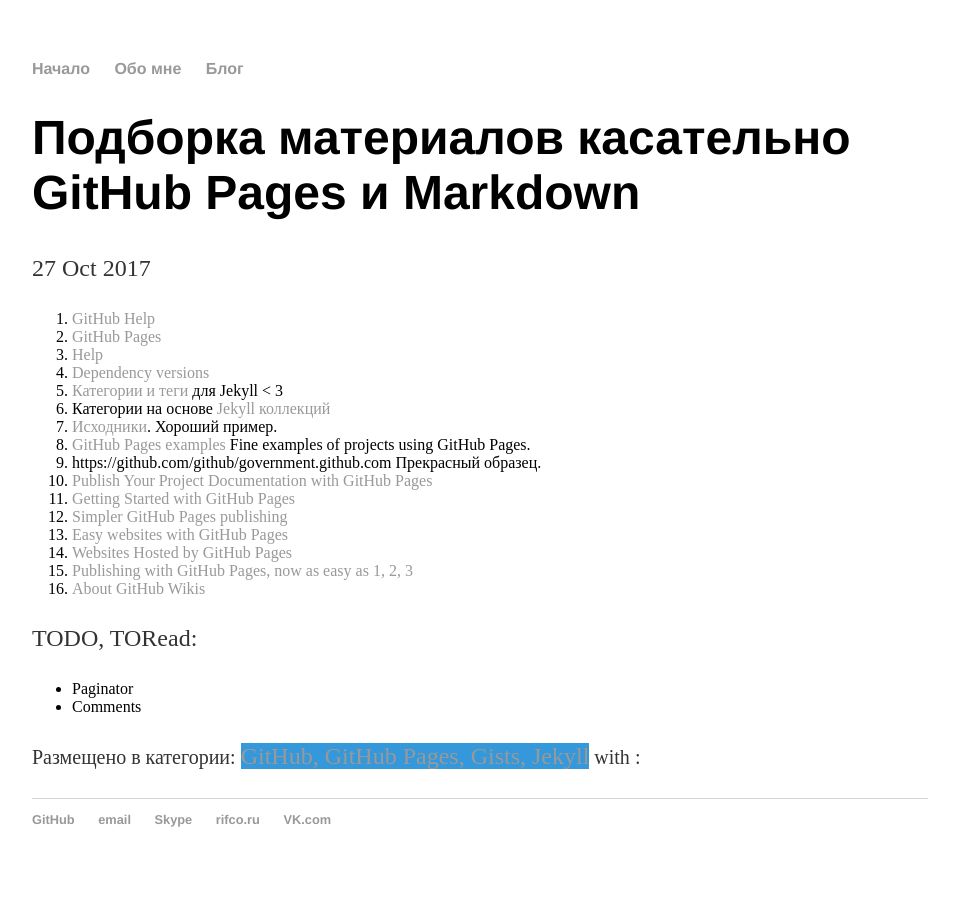
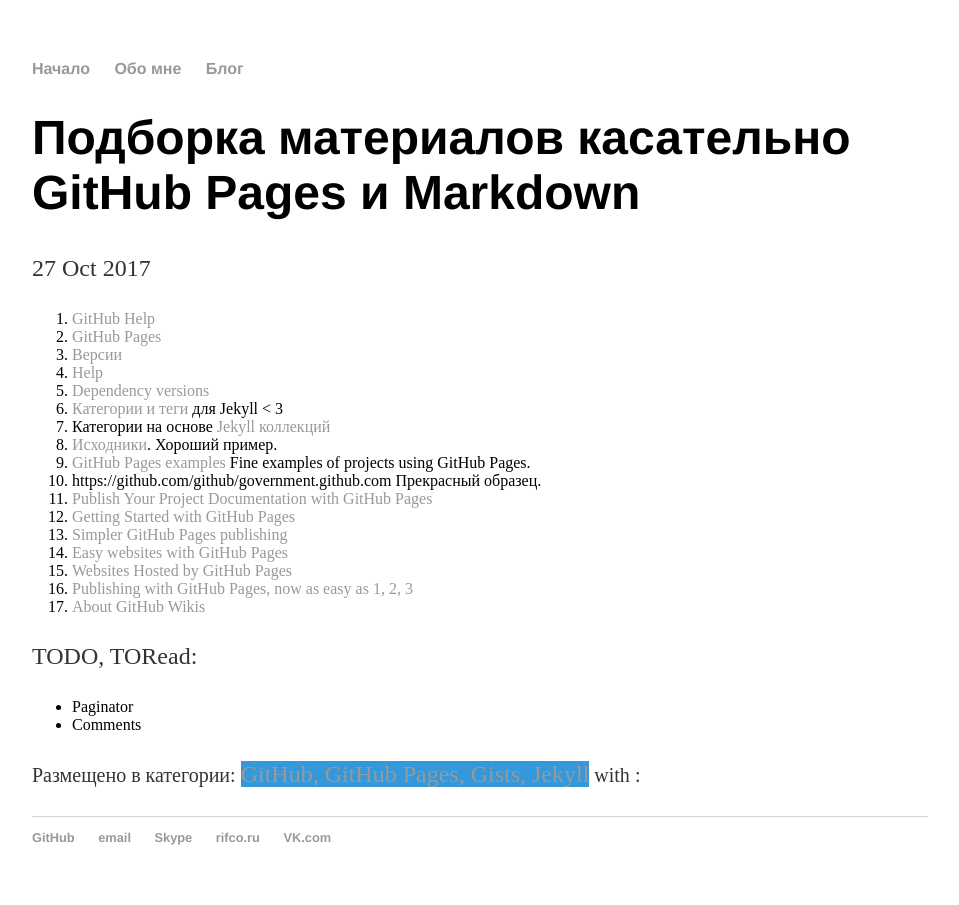
Before and after one commit to komstin/komstin.github.io, a Jekyll site: the page built from _posts/2017-10-27-Подборка-материалов-касательно-GitHub-Pages-и-Markdown.md, in a window 1280 px wide. Shown: the whole page, without its empty margins (160-1119 px from the left). Built offline with Jekyll 4.4.1, drawn with Linux system fonts in a browser that asks for light colours.

Commit message:
Update 2017-10-27-Подборка-материалов-касательно-GitHub-Pages-и-Markdown.md

```diff
--- a/_posts/2017-10-27-Подборка-материалов-касательно-GitHub-Pages-и-Markdown.md
+++ b/_posts/2017-10-27-Подборка-материалов-касательно-GitHub-Pages-и-Markdown.md
@@ -8,6 +8,7 @@
 
 1. [GitHub Help](https://help.github.com/)
 1. [GitHub Pages](https://pages.github.com/)
+1. [Версии](https://pages.github.com/versions/)
 1. [Help](https://help.github.com/pages/)
 1. [Dependency versions](https://pages.github.com/versions/)
 1. [Категории и теги](http://www.minddust.com/post/tags-and-categories-on-github-pages/) для Jekyll < 3
```
